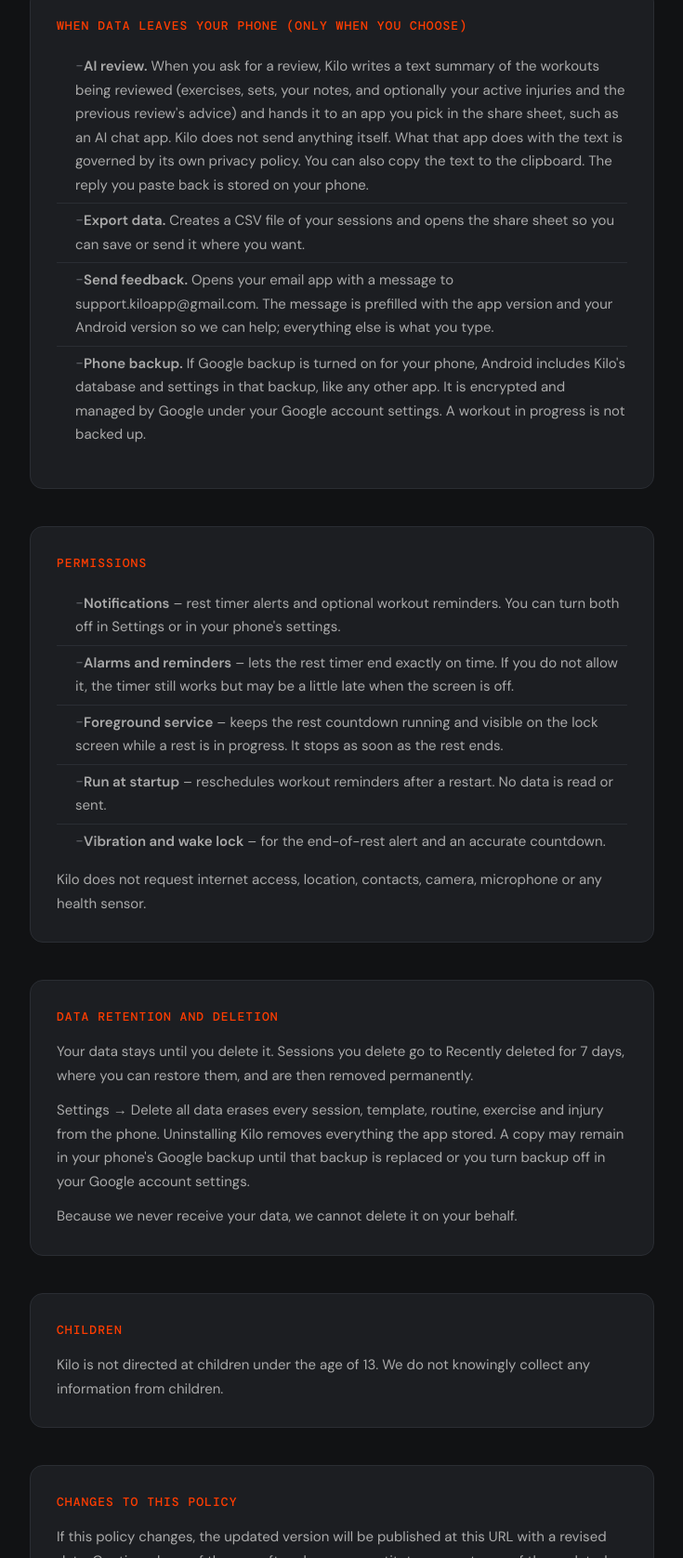
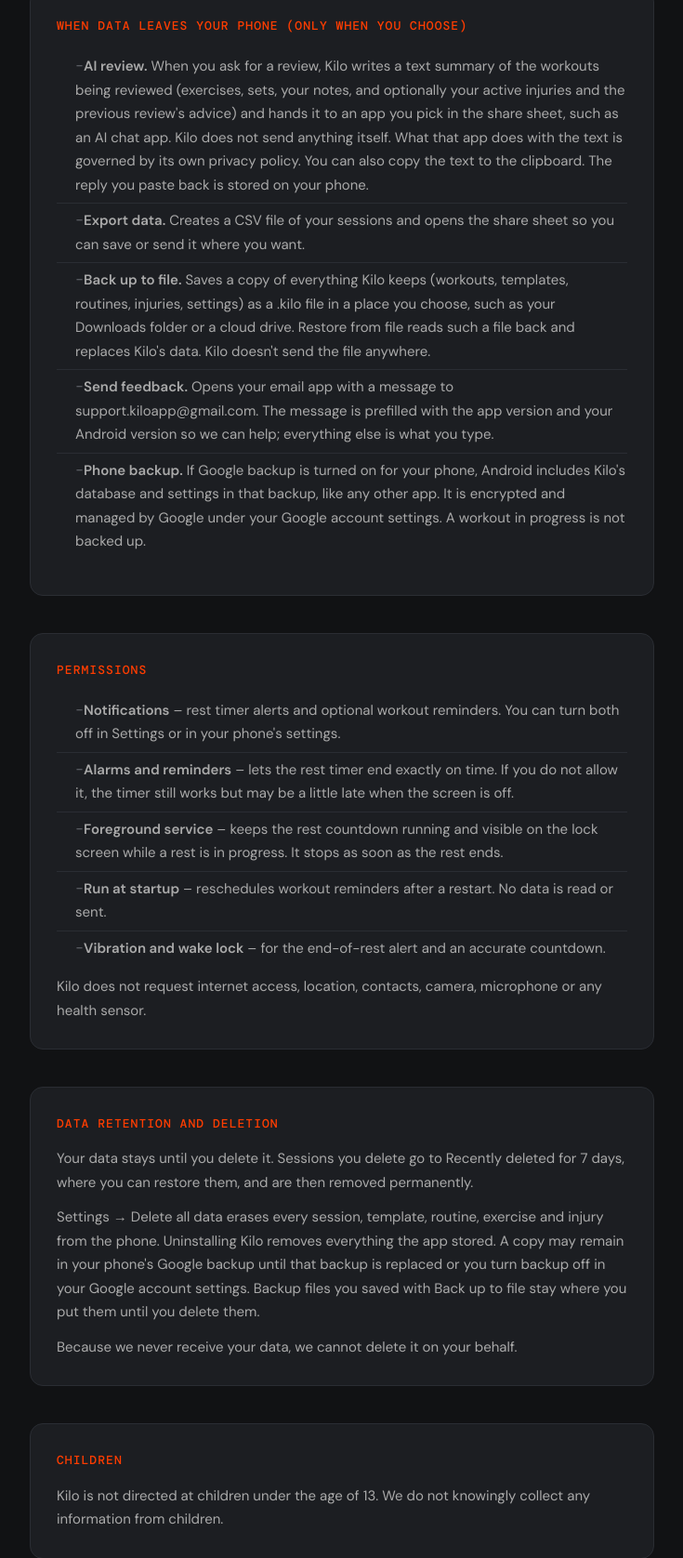
Before and after one commit to Vlad-Copot/kilo-privacy, a plain HTML site: page index.html in a window 1280 px wide. Shown: the part 1124-2800 px from the top of the page at 93% size, without its empty margins (272-1007 px from the left). Drawn offline with nearby package versions, Linux system fonts and the light colour scheme.

Commit message:
Add Back up to file to the privacy policy

```diff
--- a/index.html
+++ b/index.html
@@ -199,7 +199,7 @@
   </header>
 
   <main>
-    <span class="updated">Last updated: 12 November 2026</span>
+    <span class="updated">Last updated: 24 November 2026</span>
 
     <section>
       <h2>Overview</h2>
@@ -230,6 +230,7 @@
       <ul>
         <li><strong>AI review.</strong> When you ask for a review, Kilo writes a text summary of the workouts being reviewed (exercises, sets, your notes, and optionally your active injuries and the previous review's advice) and hands it to an app you pick in the share sheet, such as an AI chat app. Kilo does not send anything itself. What that app does with the text is governed by its own privacy policy. You can also copy the text to the clipboard. The reply you paste back is stored on your phone.</li>
         <li><strong>Export data.</strong> Creates a CSV file of your sessions and opens the share sheet so you can save or send it where you want.</li>
+        <li><strong>Back up to file.</strong> Saves a copy of everything Kilo keeps (workouts, templates, routines, injuries, settings) as a .kilo file in a place you choose, such as your Downloads folder or a cloud drive. Restore from file reads such a file back and replaces Kilo's data. Kilo doesn't send the file anywhere.</li>
         <li><strong>Send feedback.</strong> Opens your email app with a message to support.kiloapp@gmail.com. The message is prefilled with the app version and your Android version so we can help; everything else is what you type.</li>
         <li><strong>Phone backup.</strong> If Google backup is turned on for your phone, Android includes Kilo's database and settings in that backup, like any other app. It is encrypted and managed by Google under your Google account settings. A workout in progress is not backed up.</li>
       </ul>
@@ -250,7 +251,7 @@
     <section>
       <h2>Data retention and deletion</h2>
       <p>Your data stays until you delete it. Sessions you delete go to Recently deleted for 7 days, where you can restore them, and are then removed permanently.</p>
-      <p>Settings → Delete all data erases every session, template, routine, exercise and injury from the phone. Uninstalling Kilo removes everything the app stored. A copy may remain in your phone's Google backup until that backup is replaced or you turn backup off in your Google account settings.</p>
+      <p>Settings → Delete all data erases every session, template, routine, exercise and injury from the phone. Uninstalling Kilo removes everything the app stored. A copy may remain in your phone's Google backup until that backup is replaced or you turn backup off in your Google account settings. Backup files you saved with Back up to file stay where you put them until you delete them.</p>
       <p>Because we never receive your data, we cannot delete it on your behalf.</p>
     </section>
 
```
